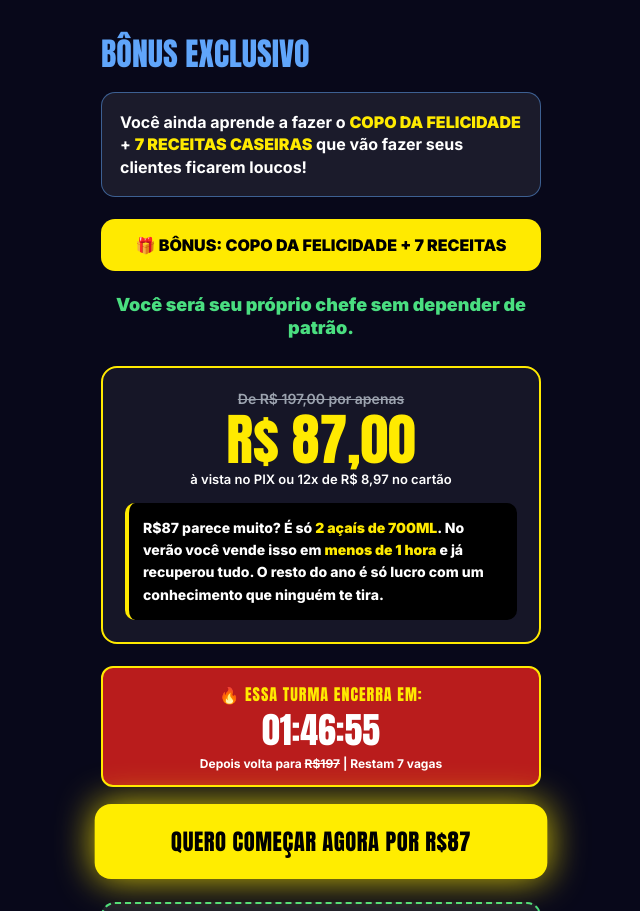
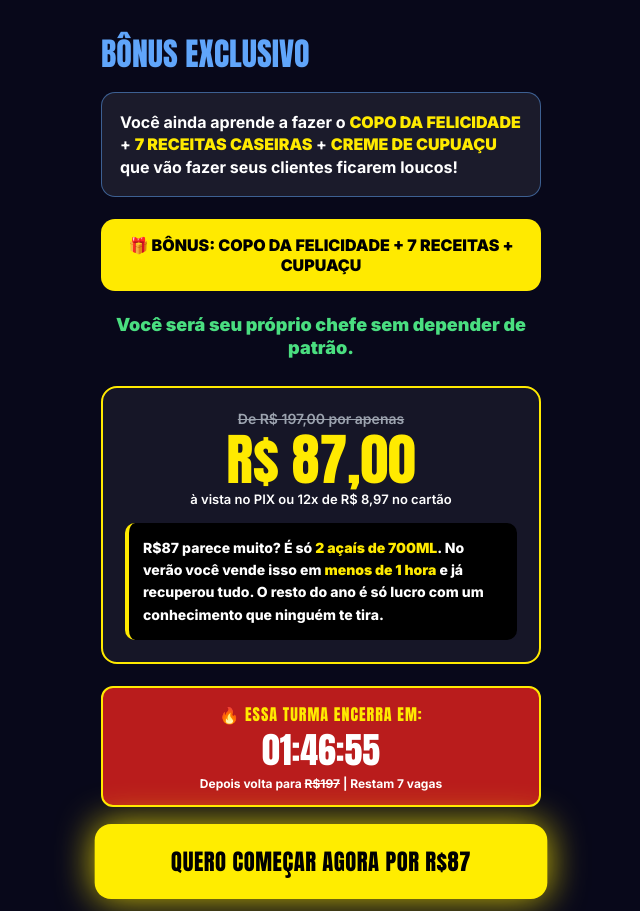
Before and after one commit to jonathananselmo1234-creator/A-a-que-te-surpreende-, a plain HTML site: page index.html in a window 1280 px wide. Shown: the part 1275-2186 px from the top of the page, without its empty margins (319-959 px from the left). Drawn offline with Linux system fonts and the light colour scheme.

Commit message:
Update index.html

```diff
--- a/index.html
+++ b/index.html
@@ -65,12 +65,15 @@ body::after{content:"";position:fixed;top:0;left:0;width:100%;height:100%;backgr
 <li><span>✓</span> Como criar CNPJ</li>
 <li><span>✓</span> Como vincular iFood</li>
 </ul>
+
 <div class="bonus-title">BÔNUS EXCLUSIVO</div>
 <div class="bonus-box">
-<p>Você ainda aprende a fazer o <span class="yellow">COPO DA FELICIDADE</span> + <span class="yellow">7 RECEITAS CASEIRAS</span> que vão fazer seus clientes ficarem loucos!</p>
+<p>Você ainda aprende a fazer o <span class="yellow">COPO DA FELICIDADE</span> + <span class="yellow">7 RECEITAS CASEIRAS</span> + <span class="yellow">CREME DE CUPUAÇU</span> que vão fazer seus clientes ficarem loucos!</p>
 </div>
-<div class="bonus-highlight">🎁 BÔNUS: COPO DA FELICIDADE + 7 RECEITAS</div>
+<div class="bonus-highlight">🎁 BÔNUS: COPO DA FELICIDADE + 7 RECEITAS + CUPUAÇU</div>
+
 <p class="green">Você será seu próprio chefe sem depender de patrão.</p>
+
 <div class="price-box">
 <div class="price-de">De R$ 197,00 por apenas</div>
 <div class="price-valor">R$ 87,00</div>
@@ -79,11 +82,13 @@ body::after{content:"";position:fixed;top:0;left:0;width:100%;height:100%;backgr
 <p>R$87 parece muito? É só <span class="yellow">2 açaís de 700ML</span>. No verão você vende isso em <span class="yellow">menos de 1 hora</span> e já recuperou tudo. O resto do ano é só lucro com um conhecimento que ninguém te tira.</p>
 </div>
 </div>
+
 <div class="timer-box">
 <p style="color:#ffea00;font-family:Anton;font-size:16px;letter-spacing:1px">🔥 ESSA TURMA ENCERRA EM:</p>
 <div id="timer" style="color:#fff;font-family:Anton;font-size:36px;line-height:1;margin-top:6px">01:47:00</div>
 <p style="color:#fff;font-size:12px;font-weight:700;margin-top:8px">Depois volta para <span style="text-decoration:line-through">R$197</span> | Restam 7 vagas</p>
 </div>
+
 <button class="btn" onclick="window.location.href='https://pay.kiwify.com.br/SEU-LINK-AQUI'">QUERO COMEÇAR AGORA POR R$87</button>
 <div class="garantia">
 <div class="garantia-icone">🛡️</div>
@@ -91,6 +96,7 @@ body::after{content:"";position:fixed;top:0;left:0;width:100%;height:100%;backgr
 </div>
 <div class="small">Acesso imediato • Garantia de 7 dias • Suporte no WhatsApp<br>© 2026 Açaí que te Surpreende</div>
 </div>
+
 <script>
 (function(){
   const KEY = 'acai_timer_fim';
```
